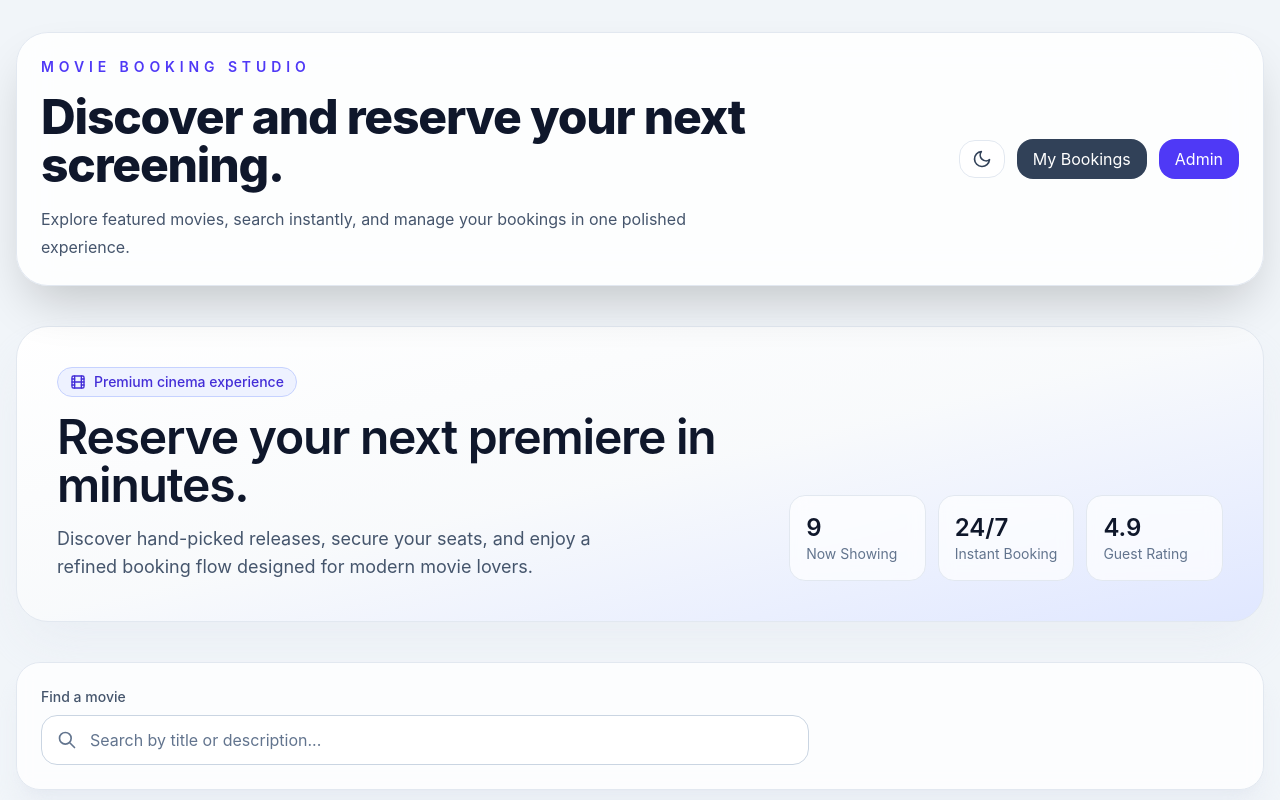
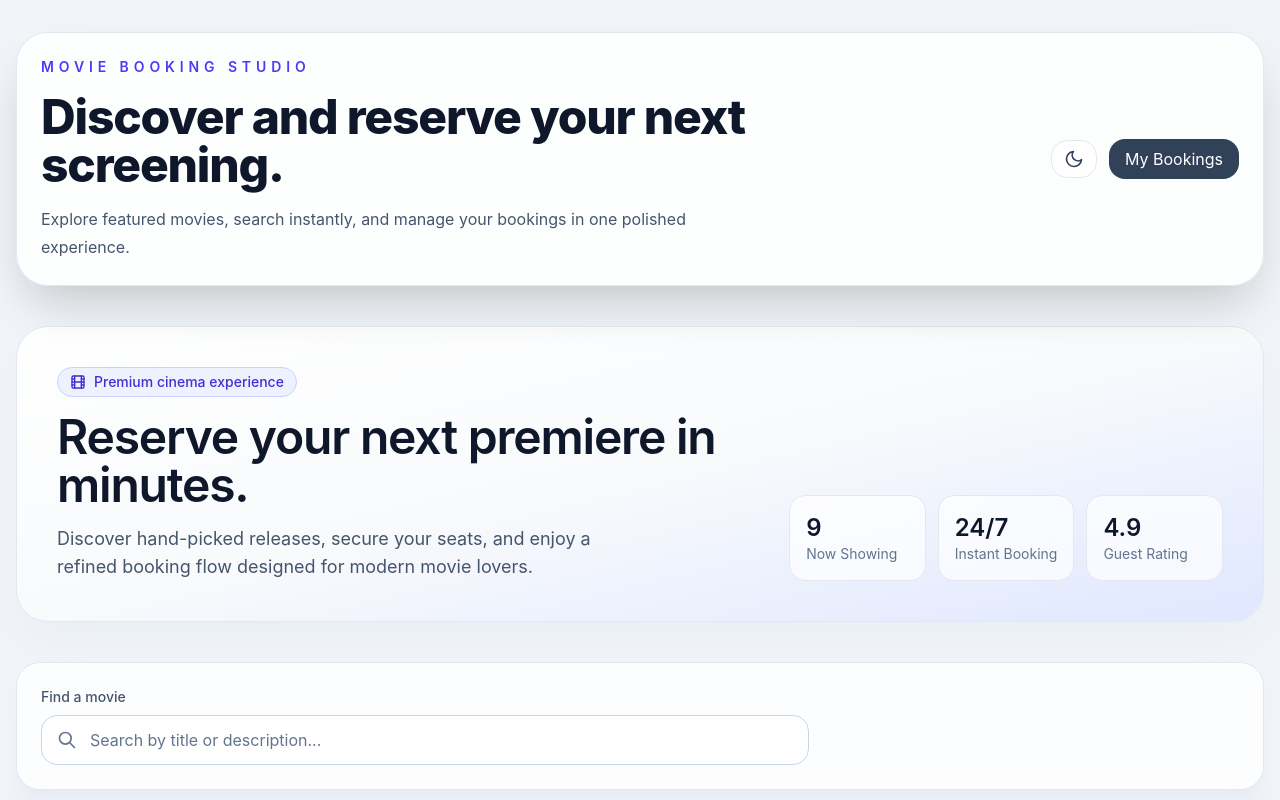
Before and after one commit to Amiyo270/Web--Programming-Project, a React (Vite) app in the folder frontend/: page / in a window 1280 px wide. Shown: the top 800 px of the page. Built offline with nearby package versions, Linux system fonts and the light colour scheme; no server answers.

Commit message:
fix: remove admin button from homepage to keep admin panel hidden

```diff
--- a/frontend/components/HomePage.jsx
+++ b/frontend/components/HomePage.jsx
@@ -61,12 +61,6 @@ const HomePage = ({ movies, setSelectedMovie, theme, setTheme }) => {
               >
                 My Bookings
               </button>
-              <a
-                href="/admin/#/login"
-                className="inline-flex items-center justify-center rounded-2xl bg-indigo-600 px-4 py-2 text-white transition hover:bg-indigo-500"
-              >
-                Admin
-              </a>
             </div>
           </div>
         </header>
```
